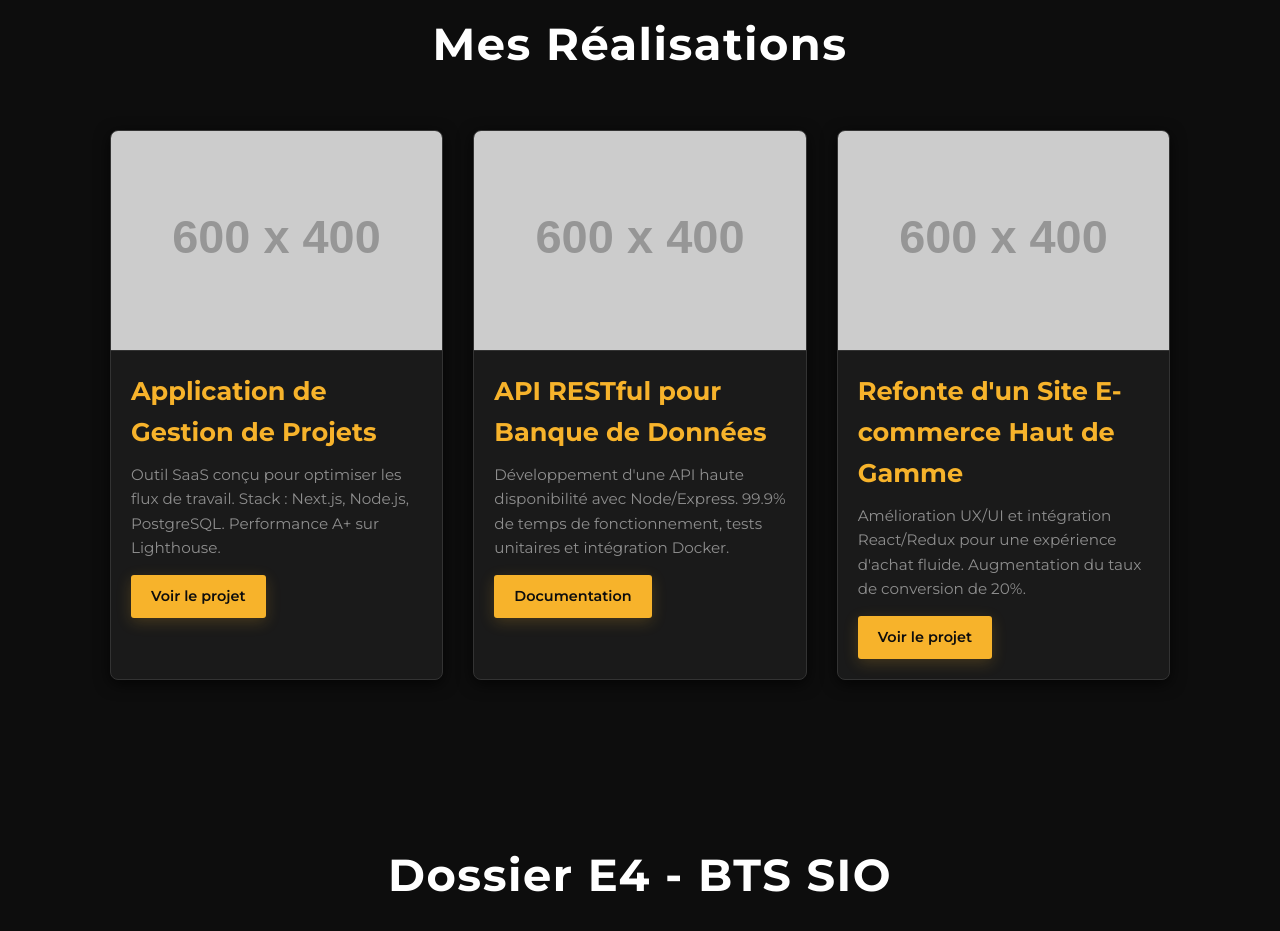
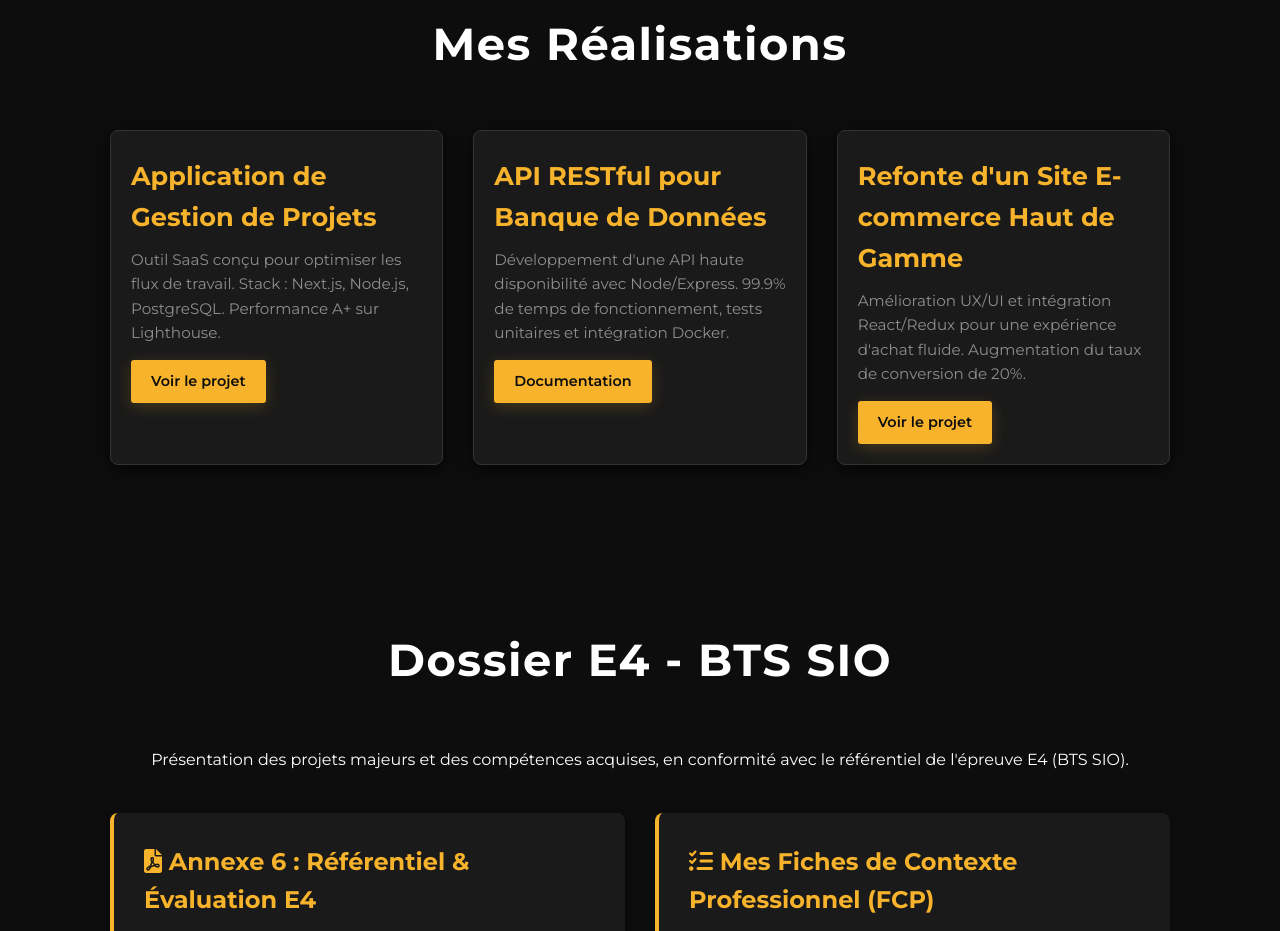
Before and after one commit to mathyskambere/mathys.github.io, a plain HTML site: page index.html in a window 1280 px wide. Shown: the part 1780-2711 px from the top of the page. Drawn offline with Linux system fonts and the light colour scheme; placeholder pictures from the web are drawn by us.

Commit message:
index.html

```diff
--- a/index.html
+++ b/index.html
@@ -213,9 +213,7 @@
         .projets-gallery { display: grid; grid-template-columns: repeat(auto-fit, minmax(300px, 1fr)); gap: 30px; }
         .project-card { background: var(--card-background); border-radius: 8px; overflow: hidden; box-shadow: 0 4px 15px rgba(0, 0, 0, 0.7); border: 1px solid #333; transition: all var(--transition-duration); }
         .project-card:hover { border-color: var(--primary-color); box-shadow: 0 8px 20px var(--shadow); }
-        .project-image-container { height: 220px; overflow: hidden; border-bottom: 1px solid #333; }
-        .project-image { width: 100%; height: 100%; object-fit: cover; display: block; transition: transform var(--transition-duration); }
-        .project-card:hover .project-image { transform: scale(1.05); }
+        /* RÈGLES CSS RELATIVES AUX IMAGES DE PROJET SUPPRIMÉES */
         .project-info { padding: 20px; }
         .project-info h3 { font-size: 1.6rem; margin-bottom: 10px; color: var(--primary-color); }
         .project-info p { margin-bottom: 15px; font-size: 0.95rem; color: var(--light-text); }
@@ -520,10 +518,7 @@
                 <div class="projets-gallery">
 
                     <div class="project-card">
-                        <div class="project-image-container">
-                            <img src="https://via.placeholder.com/600x400/0d0d0d/f7b32b?text=Projet+SaaS" alt="Image du Projet SaaS" class="project-image">
-                        </div>
-                        <div class="project-info">
+                        <div class="project-info" style="padding-top: 25px;">
                             <h3>Application de Gestion de Projets</h3>
                             <p>Outil SaaS conçu pour optimiser les flux de travail. Stack : Next.js, Node.js, PostgreSQL. Performance A+ sur Lighthouse.</p>
                             <a href="[Lien vers le Projet 1]" class="btn btn-small" target="_blank">Voir le projet</a>
@@ -531,10 +526,7 @@
                     </div>
 
                     <div class="project-card">
-                        <div class="project-image-container">
-                            <img src="https://via.placeholder.com/600x400/0d0d0d/f7b32b?text=API+REST" alt="Image du Projet API REST" class="project-image">
-                        </div>
-                        <div class="project-info">
+                        <div class="project-info" style="padding-top: 25px;">
                             <h3>API RESTful pour Banque de Données</h3>
                             <p>Développement d'une API haute disponibilité avec Node/Express. 99.9% de temps de fonctionnement, tests unitaires et intégration Docker.</p>
                             <a href="[Lien vers la Documentation API]" class="btn btn-small" target="_blank">Documentation</a>
@@ -542,10 +534,7 @@
                     </div>
 
                     <div class="project-card">
-                        <div class="project-image-container">
-                            <img src="https://via.placeholder.com/600x400/0d0d0d/f7b32b?text=E-commerce+Boutique" alt="Image du Projet Boutique" class="project-image">
-                        </div>
-                        <div class="project-info">
+                        <div class="project-info" style="padding-top: 25px;">
                             <h3>Refonte d'un Site E-commerce Haut de Gamme</h3>
                             <p>Amélioration UX/UI et intégration React/Redux pour une expérience d'achat fluide. Augmentation du taux de conversion de 20%.</p>
                             <a href="[Lien vers le Projet 3]" class="btn btn-small" target="_blank">Voir le projet</a>
```
